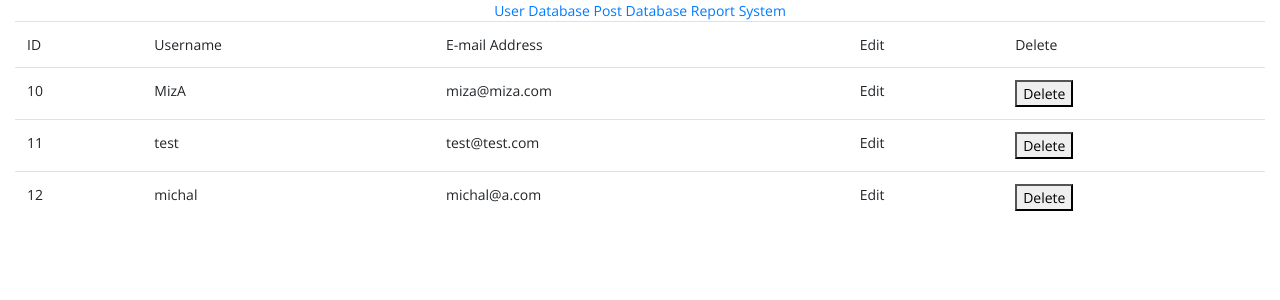
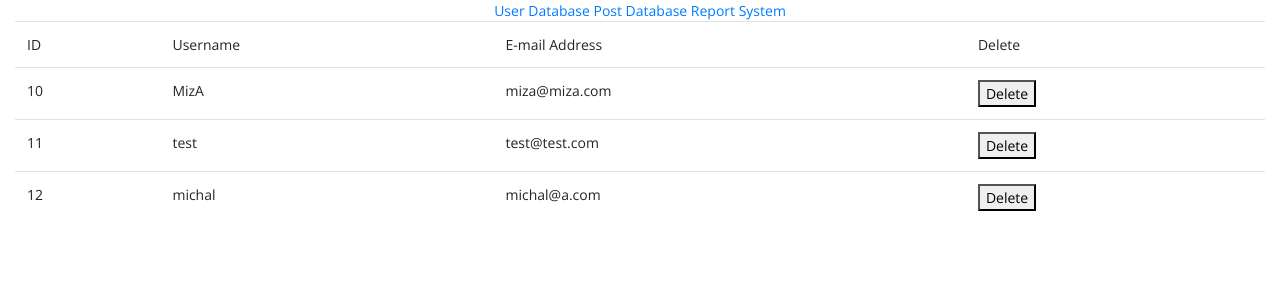
Before and after one commit to Miza-web/PostZone, a Flask app: page /admin/user in a window 1280 px wide. Shown: the part 75-375 px from the top of the page. Run offline with Flask 2, Linux system fonts and the light colour scheme; a user stored in the database is signed in; data comes from the database, SQL or seed files in the repository; some libraries are stand-ins or nearby versions.

Commit message:
Page cleanup

```diff
--- a/templates/profile.html
+++ b/templates/profile.html
@@ -21,5 +21,3 @@
 </div>
 
 {% include "footer.html" %}
-{% else %}
-{{redirect(url_for('home'))}}
--- a/templates/user_database.html
+++ b/templates/user_database.html
@@ -7,7 +7,6 @@
             <td>ID</td>
             <td>Username</td>
             <td>E-mail Address</td>
-            <td>Edit</td>
             <td>Delete</td>
         </tr>
         <tr>
@@ -15,7 +14,6 @@
             <td>{{user.ID}}</td>
             <td>{{user.username}}</td>
             <td>{{user.email}}</td>
-            <td>Edit</td>
             {#<td><button type="button" class="" data-toggle="modal" data-target="#editModal">Edit</button></td>#}
             <td><button type="button" onClick="{{url_for}}">Delete</td></tr>
             {% endfor %}
```
